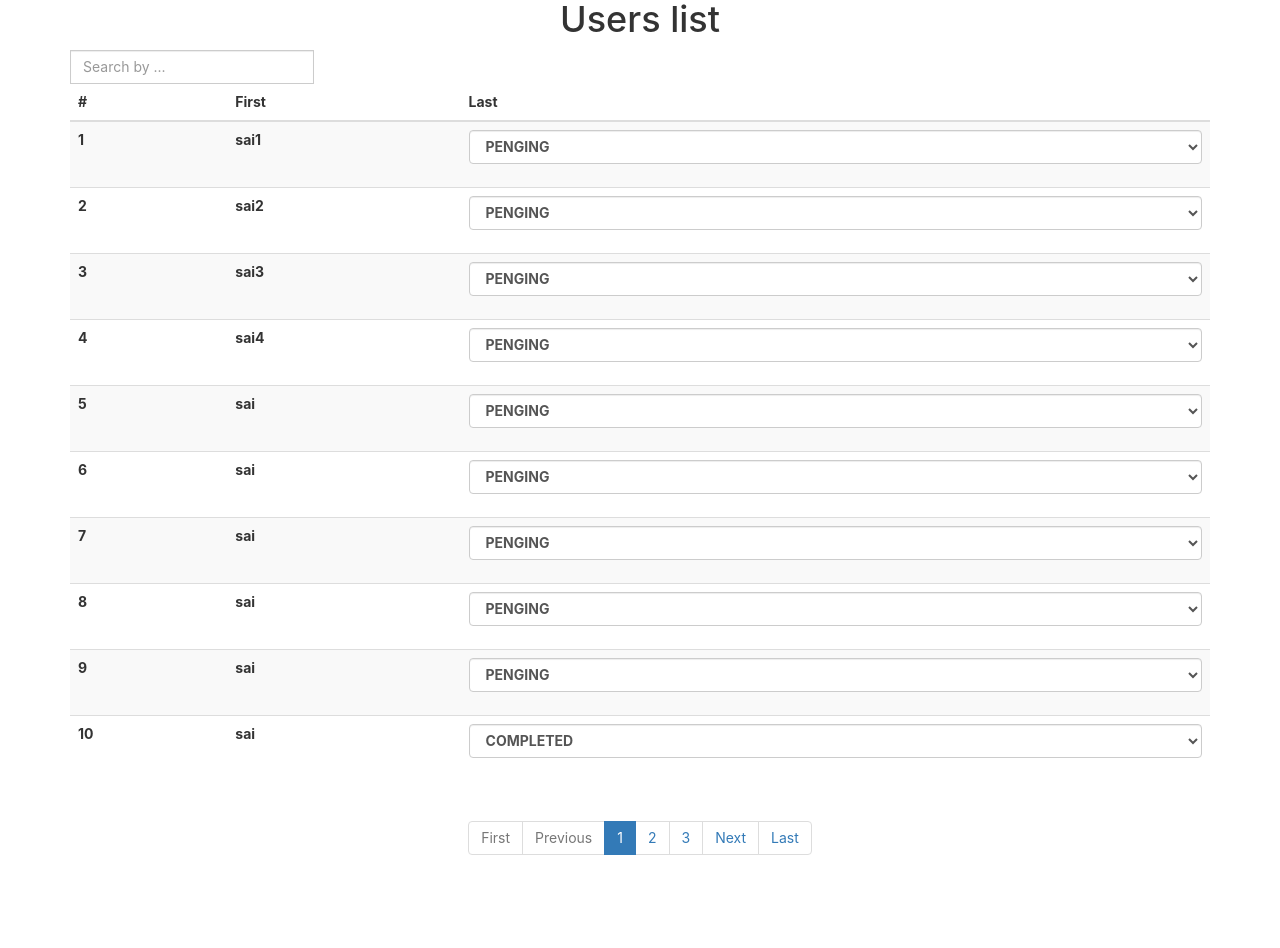
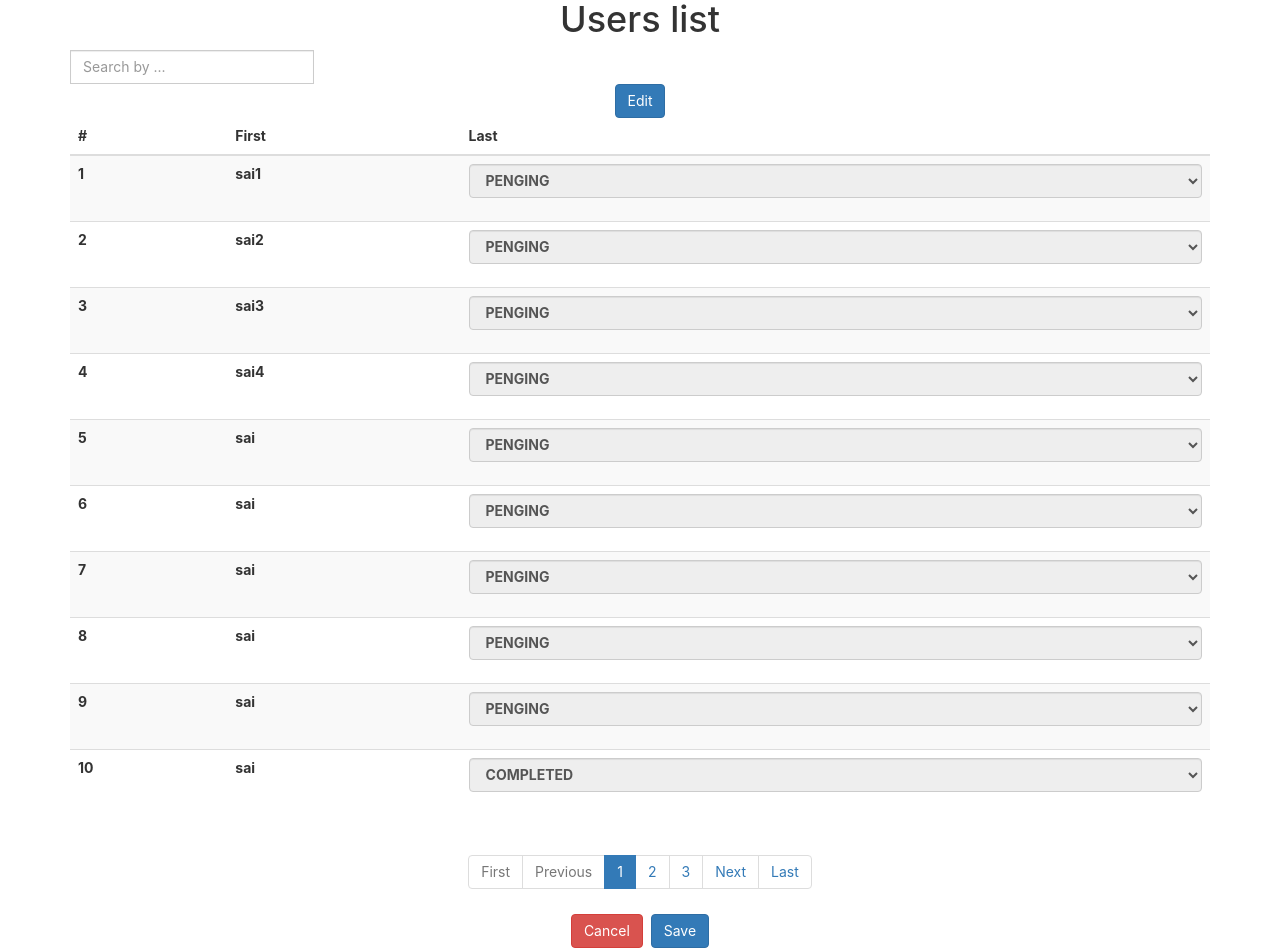
Before and after one commit to Nithyam1330/admin-portal-maco, a React (Create React App) app: page / in a window 1280 px wide. Shown: the part 20-968 px from the top of the page. Before the commit the page ends 900 px from the top, so only its background shows below. Built offline with nearby package versions, Linux system fonts and the light colour scheme.

Commit message:
Editable save and cancel

```diff
--- a/src/postlogin/users-list/UsersList.js
+++ b/src/postlogin/users-list/UsersList.js
@@ -5,11 +5,11 @@ import Pagination from '../../shared/components/pagination/Pagination';
 class UsersList extends Component {
     constructor(props) {
         super(props);
-        this.users = this.props.users;
         this.state = {
             search: '',
             users: JSON.parse(JSON.stringify(this.props.users)),
-            pageOfItems: []
+            pageOfItems: [],
+            editableFields: false
         }
         this.onChangePage = this.onChangePage.bind(this);
 
@@ -28,25 +28,53 @@ class UsersList extends Component {
         }, () => {
             const headers = ['value'];
             const searchedArray = searchFilterArrayOfJson(this.props.users, this.state.search, headers);
-            console.log(searchedArray);
             this.setState({
                 users: searchedArray
             })
         })
     }
+    statusChange(ev, item) {
+        const index = this.state.users.findIndex(obj => obj.id === item.id);
+        if (index !== -1) {
+            this.state.users[index].status = ev.target.value;
+            this.forceUpdate();
+        }
+    }
+
+    saveChanges() {
+        console.log(this.state.users);
+        this.setState({
+            editableFields: false
+        })
+    }
+    revertChanges() {
+        this.setState({
+            editableFields: false
+        })
+    }
+    changeIsEditable() {
+        this.setState({
+            editableFields: true
+        })
+    }
     render() {
         return (
             <div>
-                <div className="input-group mb-3">
-                    <input type="text" value={this.state.search} placeholder="Search by ..." className="form-control" onChange={(event) => this.search(event)} />
+                <div className="d-flex justify-content-between">
+                    <div className="input-group mb-3">
+                        <input type="text" value={this.state.search} placeholder="Search by ..." className="form-control" onChange={(event) => this.search(event)} />
+                    </div>
+                    <div>
+                        <button className="btn btn-primary" onClick={() => this.changeIsEditable()}>Edit</button>
+                    </div>
                 </div>
+
                 <table className="table table-striped">
                     <thead>
                         <tr>
                             <th scope="col">#</th>
                             <th scope="col">First</th>
                             <th scope="col">Last</th>
-
                         </tr>
                     </thead>
                     <tbody>
@@ -58,7 +86,7 @@ class UsersList extends Component {
                                         <th>{res.value}</th>
                                         <th>
                                             <div className="form-group">
-                                                <select className="form-control" value={res.status}>
+                                                <select className="form-control" value={res.status} onChange={(event) => this.statusChange(event, res)} disabled={!this.state.editableFields}>
                                                     <option value='PENDING'>PENGING</option>
                                                     <option value="COMPLETED">COMPLETED</option>
                                                 </select>
@@ -71,7 +99,11 @@ class UsersList extends Component {
                     </tbody>
                 </table>
                 <Pagination items={this.props.users} onChangePage={this.onChangePage} />
+                <div className="d-flex justify-content-end">
+                    <button className="btn btn-danger" onClick={() => this.revertChanges()}>Cancel</button> &nbsp;
+                    <button className="btn btn-primary" onClick={() => this.saveChanges()}>Save</button>
 
+                </div>
             </div>
         )
     }
```
